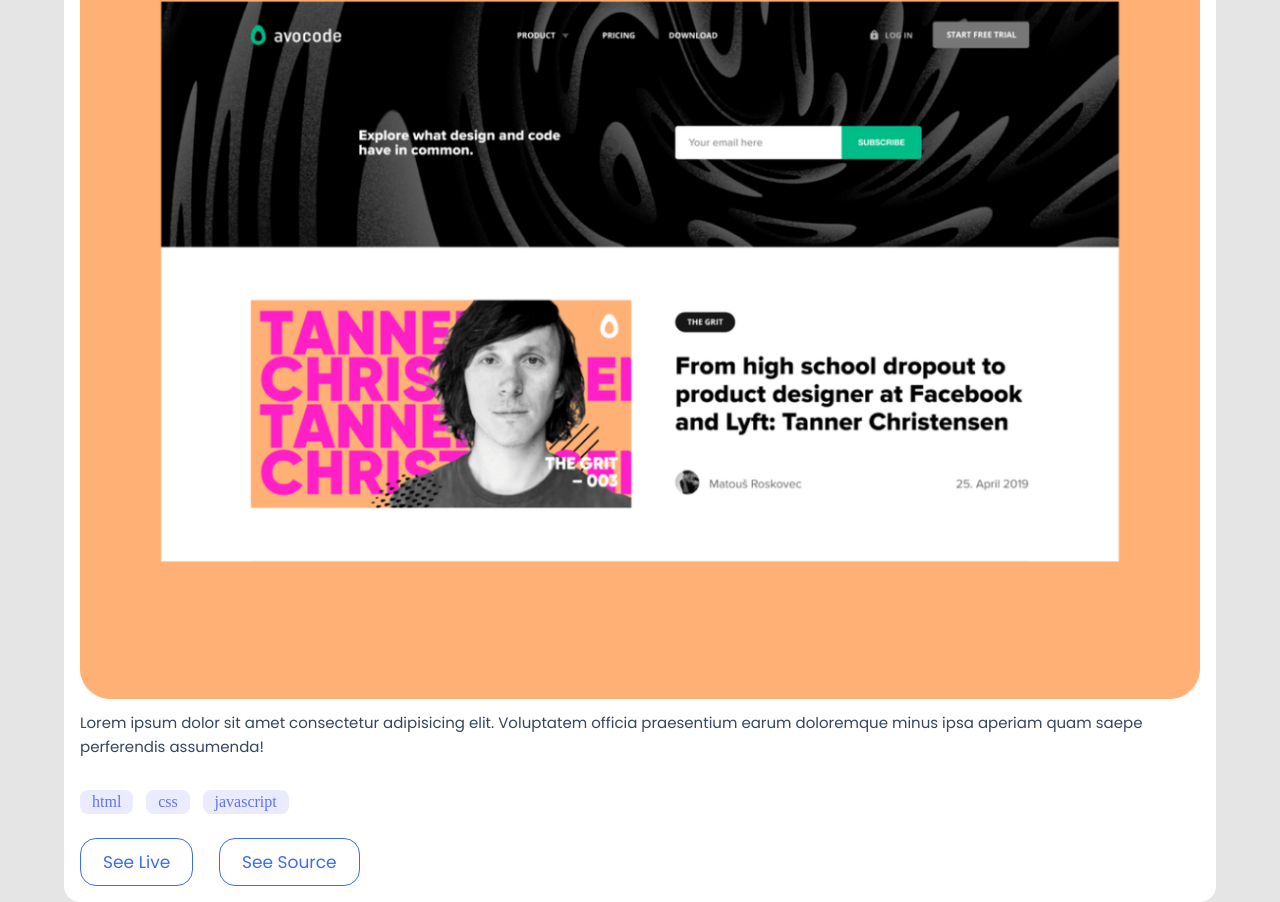
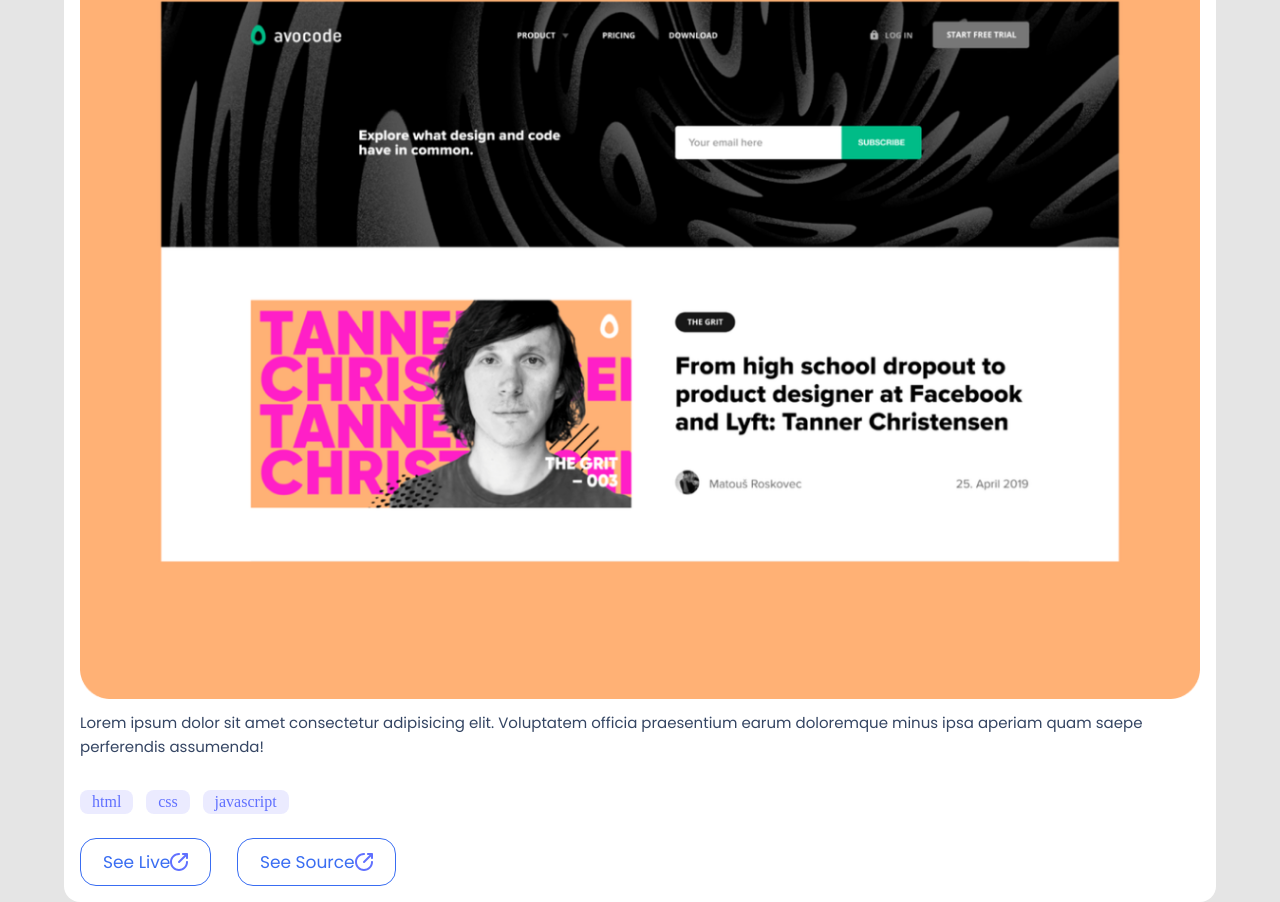
Before and after one commit to michaelamponsah/personal-portfolio, a website with bundled scripts: page index.html in a window 1280 px wide. Shown: the part 4063-4965 px from the top of the page. Built offline with nearby package versions, Linux system fonts and the light colour scheme; files whose address does not match are found by name.

Commit message:
Add images to modal buttons

```diff
--- a/index.html
+++ b/index.html
@@ -171,8 +171,8 @@
           <li>javascript</li>
         </ul>
         <div>
-          <button class="btn btn-outline">See Live</button>
-          <button class="btn btn-outline">See Source</button>
+          <button class="btn btn-outline">See Live <img src="./assets/images/see-live.svg"></button>
+          <button class="btn btn-outline">See Source <img src="./assets/images/github.svg"></button>
         </div>
       </div>
     </div>
```
